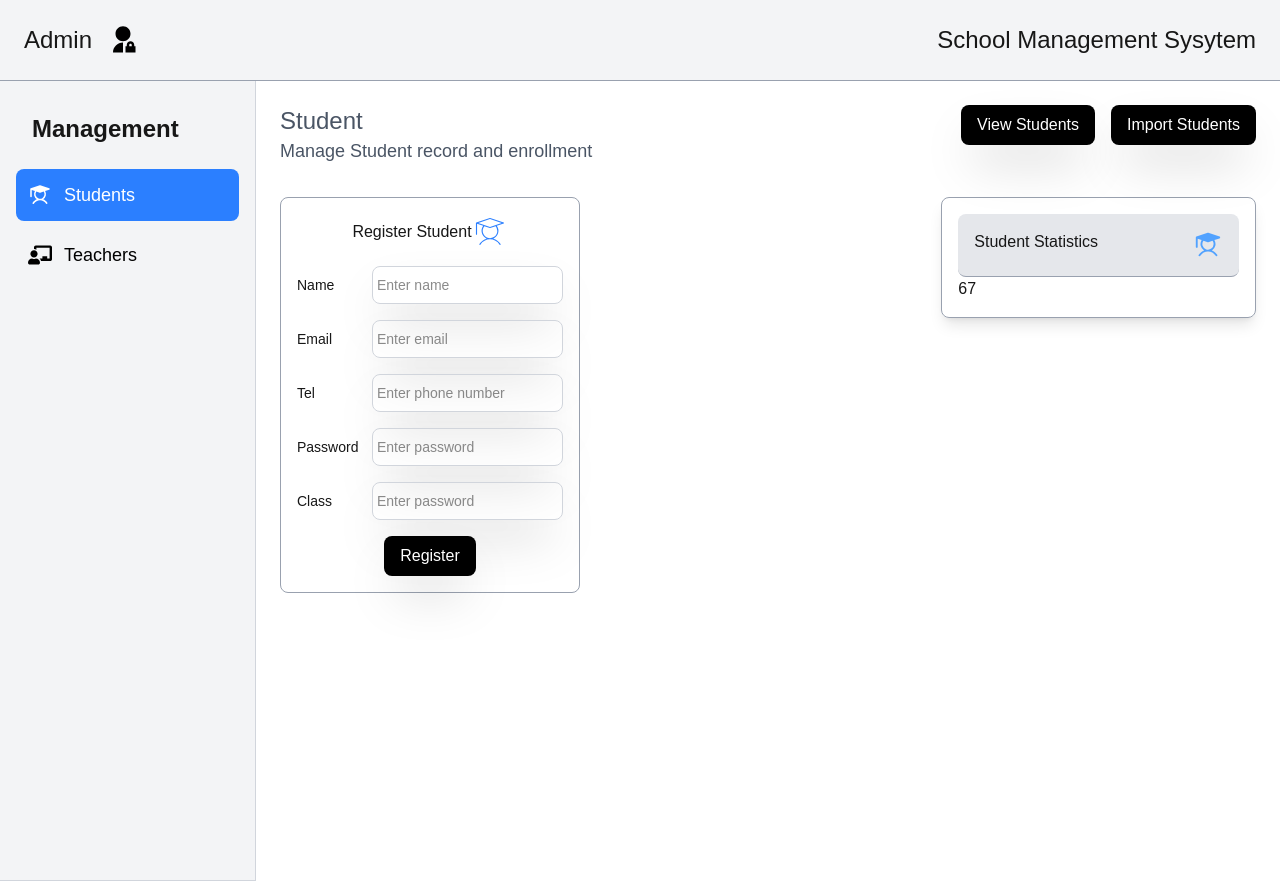
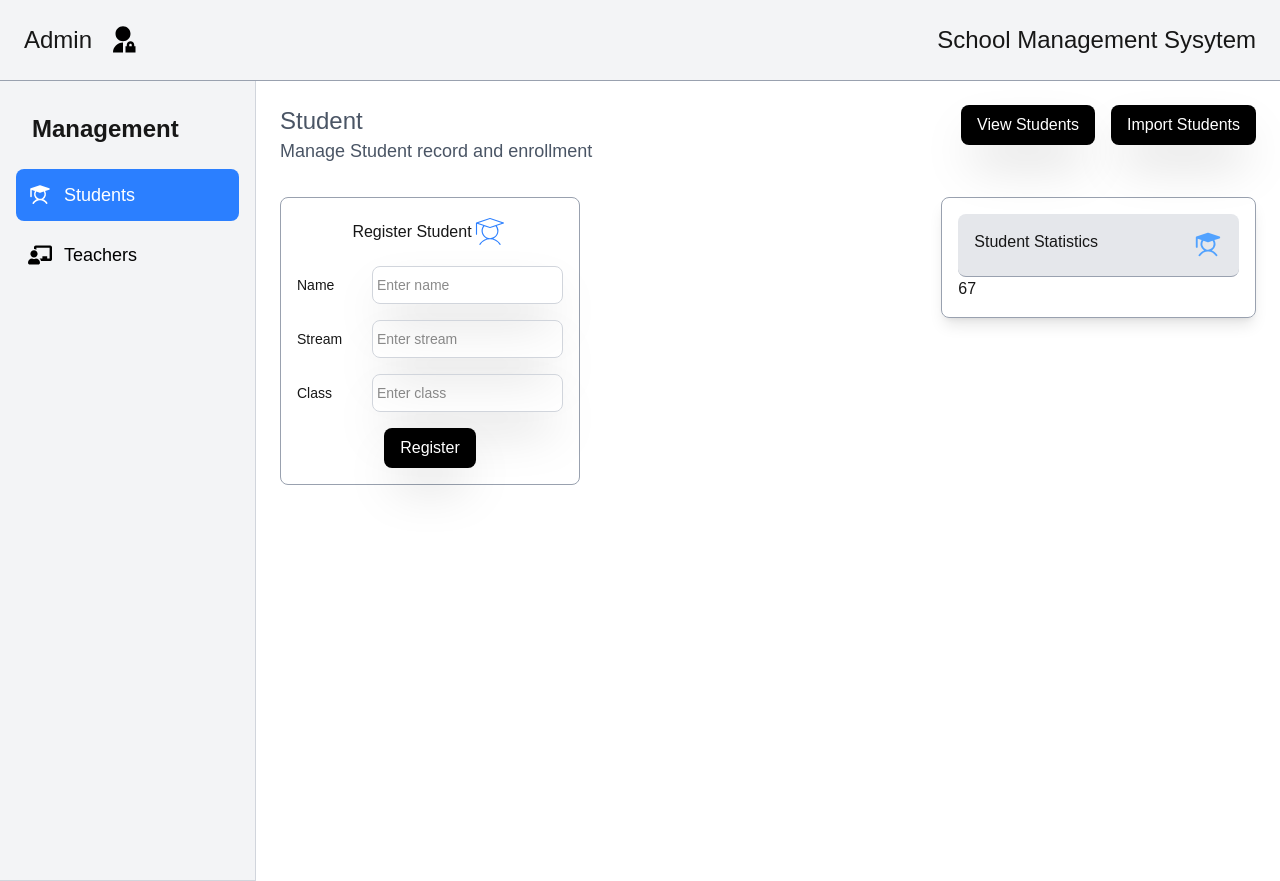
Before and after one commit to isaacmatovu/schoolmanagement, a Next.js app: page /admin in a window 1280 px wide. Built offline with nearby package versions, Linux system fonts and the light colour scheme.

Commit message:
added form validation

```diff
--- a/src/components/common/form.tsx
+++ b/src/components/common/form.tsx
@@ -1,13 +1,72 @@
+"use client";
 import { PiStudentThin } from "react-icons/pi";
 import Button from "./Button";
+import { ChangeEvent, useCallback, useEffect, useState } from "react";
 interface FormProps {
   title: string;
 }
 
+interface FormValues {
+  name: string;
+  stream: string;
+  class: string;
+}
+interface FormErrors {
+  name?: string;
+  stream?: string;
+  class?: string;
+}
+
 export default function Form(props: FormProps) {
   const { title } = props;
+  //tracks form data
+  const [form, setForm] = useState<FormValues>({
+    name: "",
+    stream: "",
+    class: "",
+  });
+  const [errors, setErrors] = useState<FormErrors>({}); //tracks errors
+  const [isSubmitting, setIsSubmitting] = useState(false); //tracks form submission
+
+  const handleSubmit = (e: React.FormEvent<HTMLFormElement>) => {
+    e.preventDefault();
+    const errors = validateForm(form); // Always validate on submit
+    setErrors(errors);
+    if (Object.keys(errors).length === 0) {
+      setIsSubmitting(true);
+      console.log("form submitted", form);
+    }
+  };
+
+  const validateForm = (values: FormValues): FormErrors => {
+    const errors: FormErrors = {};
+    //name validation
+    if (!values.name.trim()) {
+      errors.name = "name is required";
+    } else if (values.name.length < 2) {
+      errors.name = "Name must be atleast 2 characters";
+    }
+
+    //stream validation
+    if (!values.stream.trim()) {
+      errors.stream = "stream is required";
+    }
+    //class validation
+    if (!values.class.trim()) {
+      errors.class = "Class is required";
+    }
+    return errors;
+  };
+
+  const handleChange = (e: ChangeEvent<HTMLInputElement>) => {
+    const { name, value } = e.target;
+    setForm((prev) => ({ ...prev, [name]: value }));
+  };
   return (
-    <form className="flex flex-col gap-y-4 w-full max-w-[300px] border border-gray-400 p-4 rounded-lg">
+    <form
+      onSubmit={handleSubmit}
+      className="flex flex-col gap-y-4 w-full max-w-[300px] border border-gray-400 p-4 rounded-lg"
+    >
       <div className="flex justify-center items-center">
         <h1>Register {title}</h1>
         <PiStudentThin className="text-4xl text-blue-500" />
@@ -16,44 +75,53 @@ export default function Form(props: FormProps) {
         Name
         <input
           type="text"
+          name="name"
           placeholder="Enter name"
-          className="border border-gray-300 shadow-2xl py-2 px-1 rounded-lg focus:outline-none"
+          className={`border ${
+            errors.name ? "border-red-500" : "border-gray-300"
+          } shadow-2xl py-2 px-1 rounded-lg focus:outline-none`}
+          onChange={handleChange}
+          value={form.name}
         />
       </label>
+      {errors.name && (
+        <p className="text-red-500 text-xs mt-1">{errors.name}</p>
+      )}
       <label className="text-sm flex justify-between items-center">
-        Email
+        Stream
         <input
-          type="email"
-          placeholder="Enter email"
-          className="border border-gray-300 shadow-2xl py-2 px-1 rounded-lg focus:outline-none"
+          type="text"
+          name="stream"
+          placeholder="Enter stream"
+          className={`border ${
+            errors.stream ? "border-red-500" : "border-gray-300"
+          } shadow-2xl py-2 px-1 rounded-lg focus:outline-none`}
+          onChange={handleChange}
+          value={form.stream}
         />
       </label>
-      <label className="text-sm flex justify-between items-center">
-        Tel
-        <input
-          type="text"
-          placeholder="Enter phone number"
-          className="border border-gray-300 shadow-2xl py-2 px-1 rounded-lg focus:outline-none"
-        />
-      </label>
-      <label className="text-sm flex justify-between items-center">
-        Password
-        <input
-          type="password"
-          placeholder="Enter password"
-          className="border border-gray-300 shadow-2xl py-2 px-1 rounded-lg focus:outline-none"
-        />
-      </label>
+      {errors.stream && (
+        <p className="text-red-500 text-xs mt-1">{errors.stream}</p>
+      )}
       <label className="text-sm flex justify-between items-center">
         Class
         <input
           type="text"
-          placeholder="Enter password"
-          className="border border-gray-300 shadow-2xl py-2 px-1 rounded-lg focus:outline-none"
+          name="class"
+          placeholder="Enter class"
+          className={`border ${
+            errors.class ? "border-red-500" : "border-gray-300"
+          } shadow-2xl py-2 px-1 rounded-lg focus:outline-none`}
+          onChange={handleChange}
+          value={form.class}
         />
       </label>
-
-      <Button text="Register" />
+      {errors.class && (
+        <p className="text-red-500 text-xs mt-1">{errors.class}</p>
+      )}
+      <Button type="submit">
+        {isSubmitting ? "Regitering..." : "Register"}
+      </Button>
     </form>
   );
 }
```
